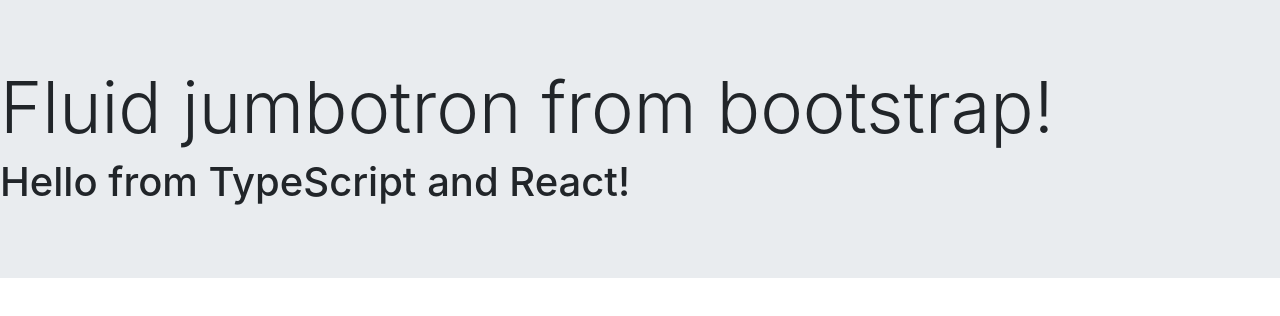
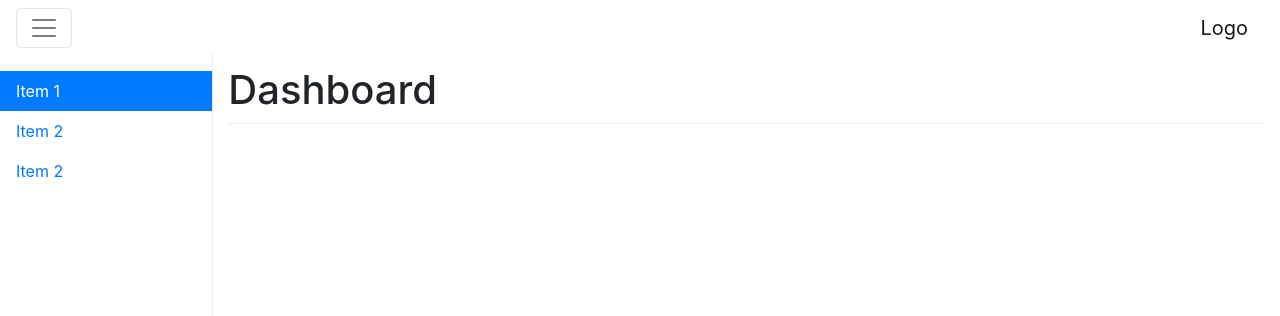
Before and after one commit to aefox/intra-hq, a React app: page / in a window 1280 px wide. Shown: the top 316 px of the page. Built offline with nearby package versions, Linux system fonts and the light colour scheme.

Commit message:
Created branch

```diff
--- a/index.html
+++ b/index.html
@@ -3,6 +3,7 @@
 <head>
   <meta charset="utf-8" />
   <title>App</title>
+  <link href="https://maxcdn.bootstrapcdn.com/font-awesome/4.7.0/css/font-awesome.min.css" rel="stylesheet">
 </head>
 <body>
 	<div id="app"></div>
--- a/src/components/Hello.tsx
+++ b/src/components/Hello.tsx
@@ -4,6 +4,6 @@
 
 export const Hello = (props, {}) => {
   return (
-    <h1>Hello from {props.compiler} and {props.framework}!</h1>
+    <h1>Hello from threre {props.compiler} and {props.framework}!</h1>
   );
 };
--- /dev/null
+++ b/src/components/Menu.tsx
@@ -0,0 +1,37 @@
+import * as React from "react";
+
+export const Menu = (props, { }) => {
+    return (
+        <div>
+            <nav className="navbar navbar-toggleable-md navbar-light fixed-top bg-faded">
+                <button className="navbar-toggler navbar-toggler-right hidden-lg-up" type="button"
+                data-toggle="collapse" data-target="#navbarsExampleDefault" aria-controls="navbarsExampleDefault"
+                aria-expanded="false" aria-label="Toggle navigation">
+                    <span className="navbar-toggler-icon"></span>
+                </button>
+                <a className="navbar-brand" href="#">Logo</a>
+
+                <div className="collapse navbar-collapse" id="navbarsExampleDefault">
+                    {/*<ul className="navbar-nav mr-auto">
+                        <li className="nav-item active">
+                            <a className="nav-link" href="#">Home <span className="sr-only">(current)</span></a>
+                        </li>
+                        <li className="nav-item">
+                            <a className="nav-link" href="#">Settings</a>
+                        </li>
+                        <li className="nav-item">
+                            <a className="nav-link" href="#">Profile</a>
+                        </li>
+                        <li className="nav-item">
+                            <a className="nav-link" href="#">Help</a>
+                        </li>
+                    </ul>*/}
+                    <form className="form-inline mt-2 mt-md-0">
+                        <input className="form-control mr-sm-2" type="text" placeholder="Search" />
+                        <i className="fa fa-search" aria-hidden="true"></i>
+                    </form>
+                </div>
+            </nav>
+        </div>
+    );
+};
--- /dev/null
+++ b/src/components/VerticalMenu/index.tsx
@@ -0,0 +1,19 @@
+import * as React from "react";
+import "./styles.scss";
+export const VerticalMenu = (props, { }) => {
+    return (
+        <nav className="col-sm-3 col-md-2 hidden-xs-down bg-faded sidebar">
+            <ul className="nav nav-pills flex-column">
+                <li className="nav-item">
+                    <a className="nav-link active" href="#">Item 1</a>
+                </li>
+                <li className="nav-item">
+                    <a className="nav-link" href="#">Item 2</a>
+                </li>
+                 <li className="nav-item">
+                    <a className="nav-link" href="#">Item 2</a>
+                </li>
+            </ul>
+        </nav>
+    );
+};
--- /dev/null
+++ b/src/components/VerticalMenu/styles.scss
@@ -0,0 +1,39 @@
+
+
+/*
+ * Sidebar
+ */
+
+.sidebar {
+  position: fixed;
+  top: 51px;
+  bottom: 0;
+  left: 0;
+  z-index: 1000;
+  padding: 20px;
+  overflow-x: hidden;
+  overflow-y: auto; /* Scrollable contents if viewport is shorter than content. */
+  border-right: 1px solid #eee;
+}
+
+/* Sidebar navigation */
+.sidebar {
+  padding-left: 0;
+  padding-right: 0;
+}
+
+.sidebar .nav {
+  margin-bottom: 20px;
+}
+
+.sidebar .nav-item {
+  width: 100%;
+}
+
+.sidebar .nav-item + .nav-item {
+  margin-left: 0;
+}
+
+.sidebar .nav-link {
+  border-radius: 0;
+}
--- a/src/index.tsx
+++ b/src/index.tsx
@@ -1,14 +1,24 @@
 import * as React from "react";
 import * as ReactDOM from "react-dom";
-import { Hello } from "./components/Hello";
 
 import "bootstrap/scss/bootstrap.scss";
 
+import { Hello } from "./components/Hello";
+import { Menu } from "./components/Menu";
+import { VerticalMenu } from "./components/VerticalMenu";
+import "./styles.scss";
 const App = () => {
   return (
-    <div className="jumbotron jumbotron-fluid">
-        <h1 className="display-3">Fluid jumbotron from bootstrap!</h1>
-        <Hello compiler="TypeScript" framework="React" />
+    <div>
+      <Menu />
+      <div className="container-fluid">
+        <div className="row">
+          <VerticalMenu />
+          <main className="col-sm-9 offset-sm-3 col-md-10 offset-md-2 pt-3">
+            <h1>Dashboard</h1>
+          </main>
+        </div>
+      </div>
     </div>
   );
 };
--- /dev/null
+++ b/src/styles.scss
@@ -0,0 +1,27 @@
+/*
+ * Base structure
+ */
+
+/* Move down content because we have a fixed navbar that is 50px tall */
+body {
+  padding-top: 50px;
+}
+
+/*
+ * Typography
+ */
+
+h1 {
+  margin-bottom: 20px;
+  padding-bottom: 9px;
+  border-bottom: 1px solid #eee;
+}
+ /* Placeholders */
+.placeholders {
+  padding-bottom: 3rem;
+}
+
+.placeholder img {
+  padding-top: 1.5rem;
+  padding-bottom: 1.5rem;
+}
```
Also changed, not shown: stories/menu.js (added, +7 -0 lines), webpack.config.js (+6 -5 lines), 1 other file (tests, documents, lock files or other folders).
